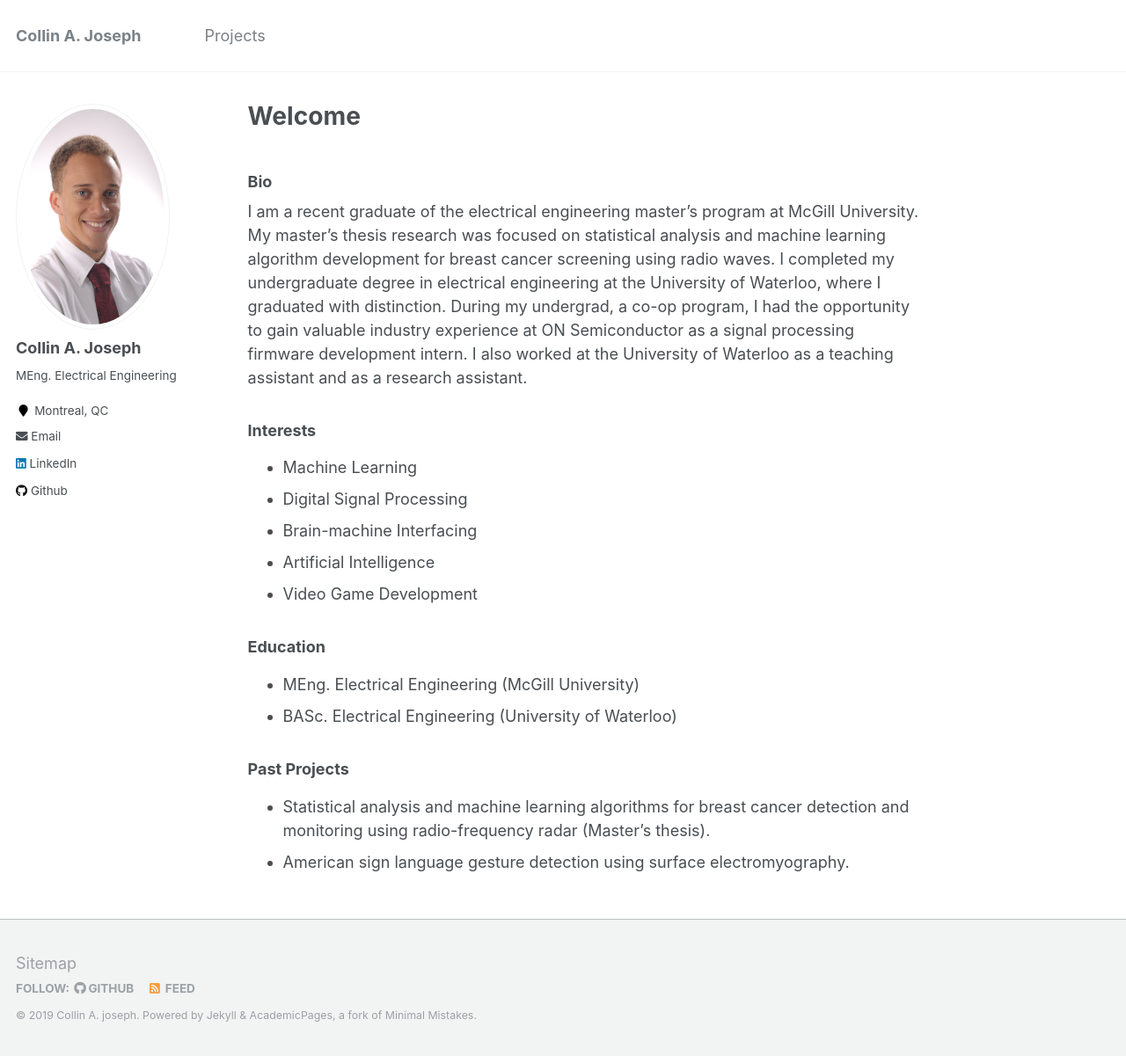
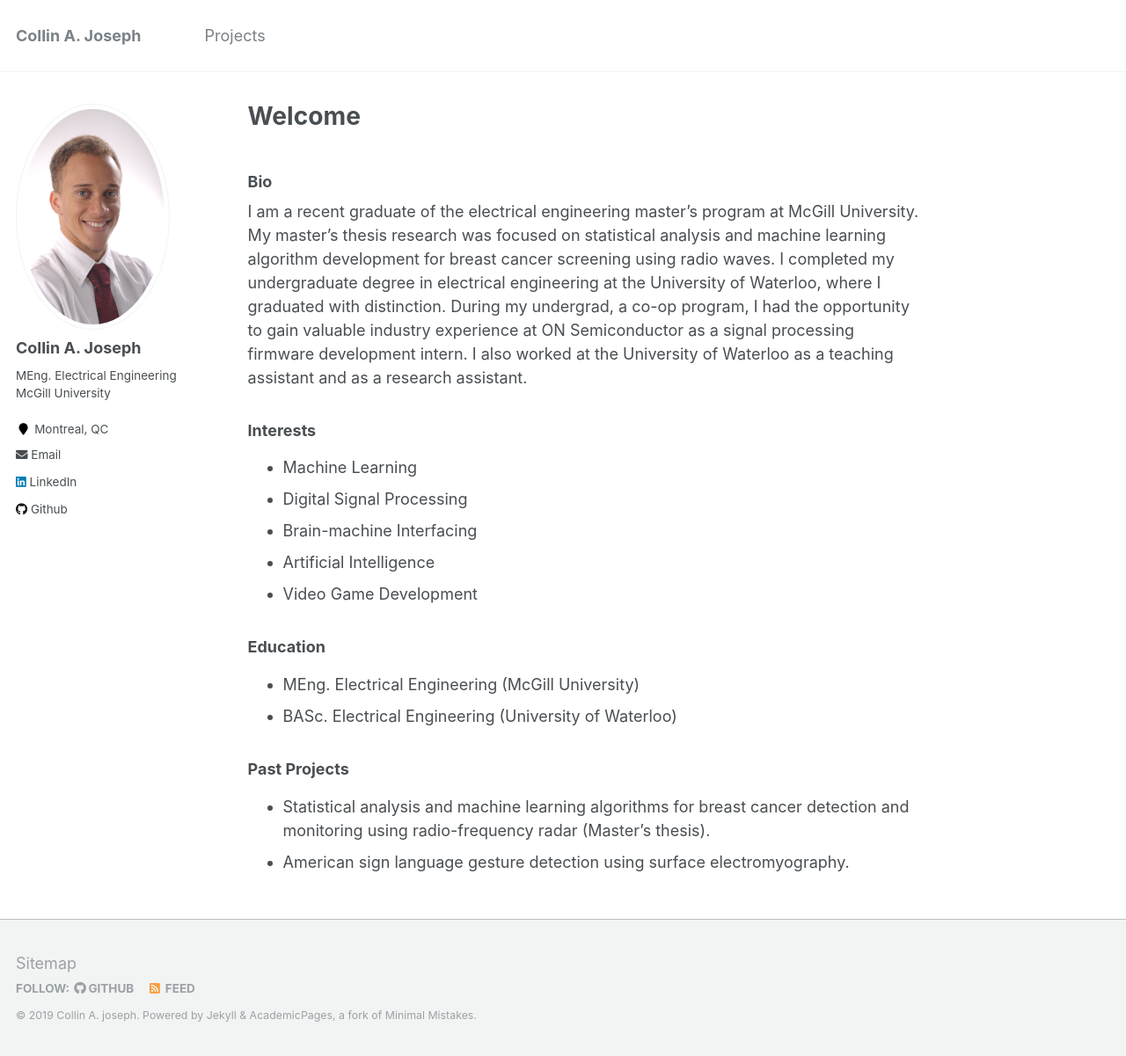
Before and after one commit to collinquintyne/collinquintyne.github.io, a Jekyll site: the page built from _pages/about.md, in a window 1280 px wide and 1201 px high. Shown: the whole window at 88% size. Built offline with Jekyll 4.4.1, drawn with Linux system fonts in a browser that asks for light colours.

```diff
--- a/_config.yml
+++ b/_config.yml
@@ -82,7 +82,7 @@ analytics:
 author:
   name             : "Collin A. Joseph"
   avatar           : "profile.jpg"
-  bio              : "MEng. Electrical Engineering"
+  bio              : "MEng. Electrical Engineering <br>McGill University"
   location         : "Montreal, QC"
   employer         :
   pubmed           :
@@ -102,7 +102,7 @@ author:
   instagram        :
   impactstory      :
   lastfm           :
-  linkedin         : "https://www.linkedin.com/in/collin-joseph-4aa20862"
+  linkedin         : "collin-joseph-4aa20862"
   orcid            :
   pinterest        :
   soundcloud       :
```
Also changed, not shown: 1 other file.
